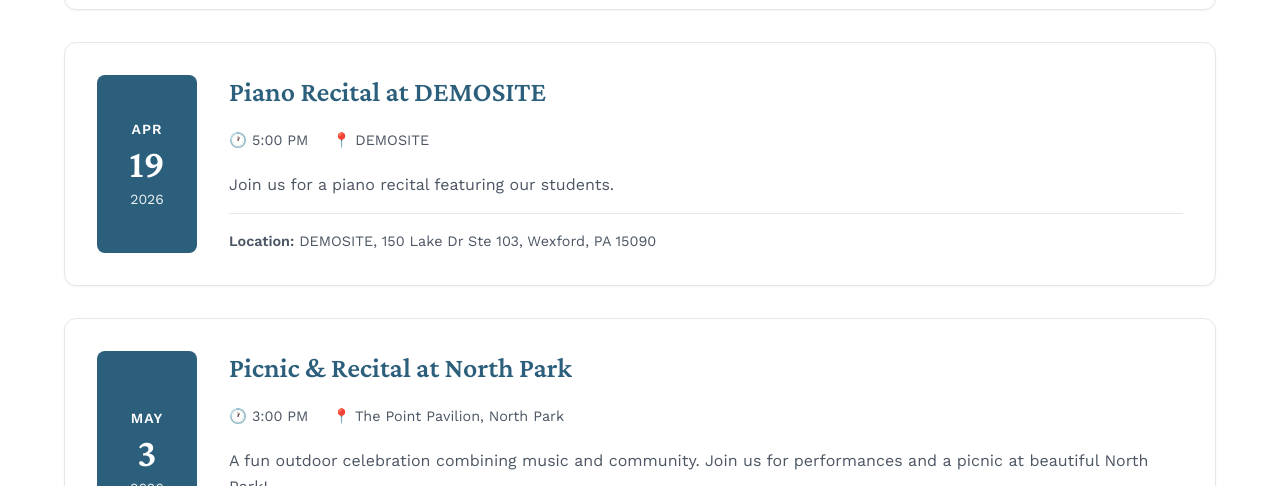
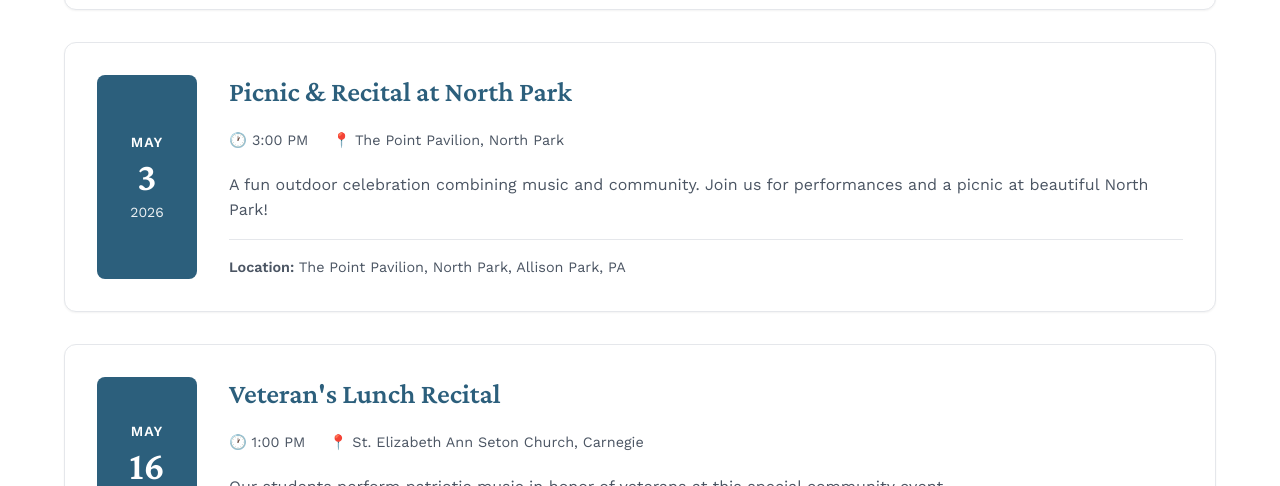
Before and after one commit to mramachandran/suzukipgh, a plain HTML site: page events.html in a window 1280 px wide. Shown: the part 815-1301 px from the top of the page. Drawn offline with nearby package versions, Linux system fonts and the light colour scheme.

Commit message:
[admin] Removed Piano Recital at DEMOSITE

```diff
--- a/events.html
+++ b/events.html
@@ -83,25 +83,6 @@
                     </div>
                 </div>
             </div>
-
-            <div class='event-item' data-category='recital'>
-    <div class='event-date-badge'>
-        <span class='month'>Apr</span>
-        <span class='day'>19</span>
-        <span class='year'>2026</span>
-    </div>
-    <div class='event-content'>
-        <h3>Piano Recital at DEMOSITE</h3>
-        <div class='event-meta'>
-            <span class='event-time'>🕐 5:00 PM</span>
-            <span class='event-location'>📍 DEMOSITE</span>
-        </div>
-        <p>Join us for a piano recital featuring our students.</p>
-        <div class='event-address'>
-            <strong>Location:</strong> DEMOSITE, 150 Lake Dr Ste 103, Wexford, PA 15090
-        </div>
-    </div>
-</div>
 
             <div class="event-item" data-category="recital">
                 <div class="event-date-badge">
```
